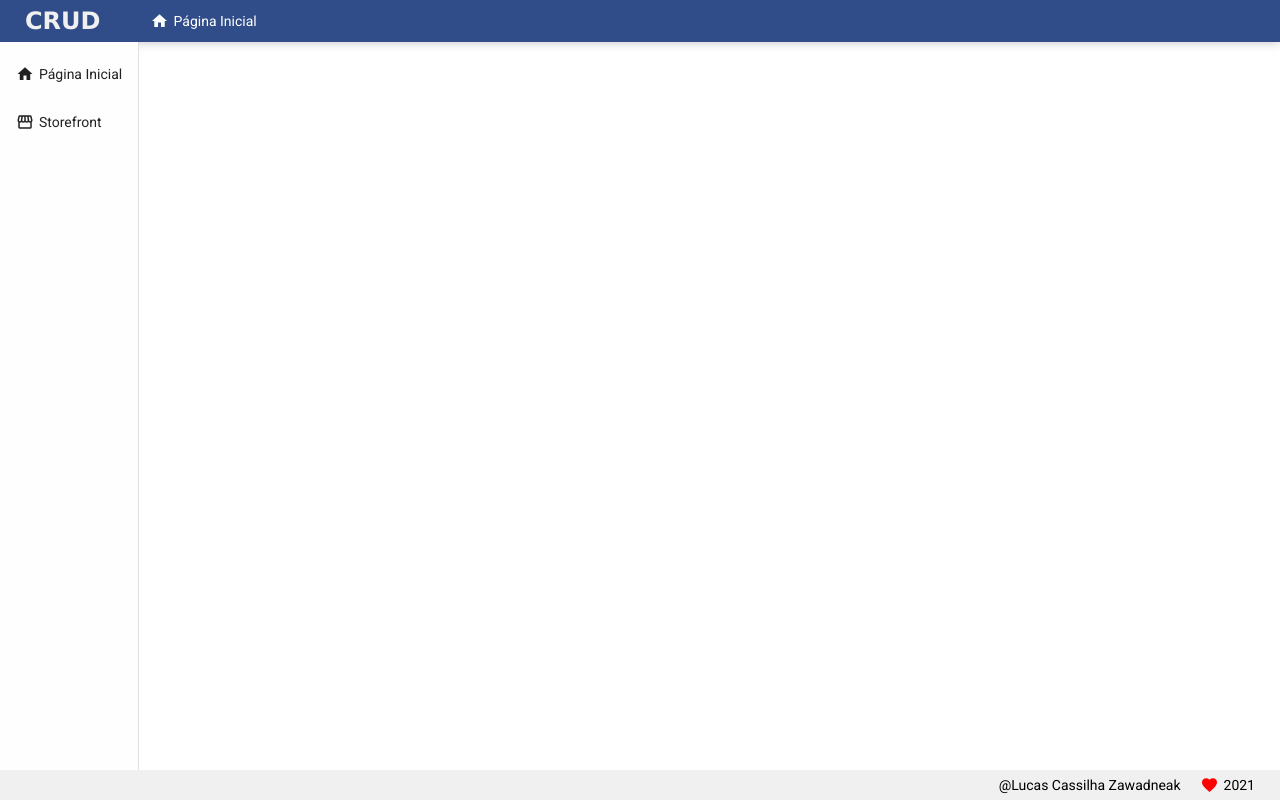
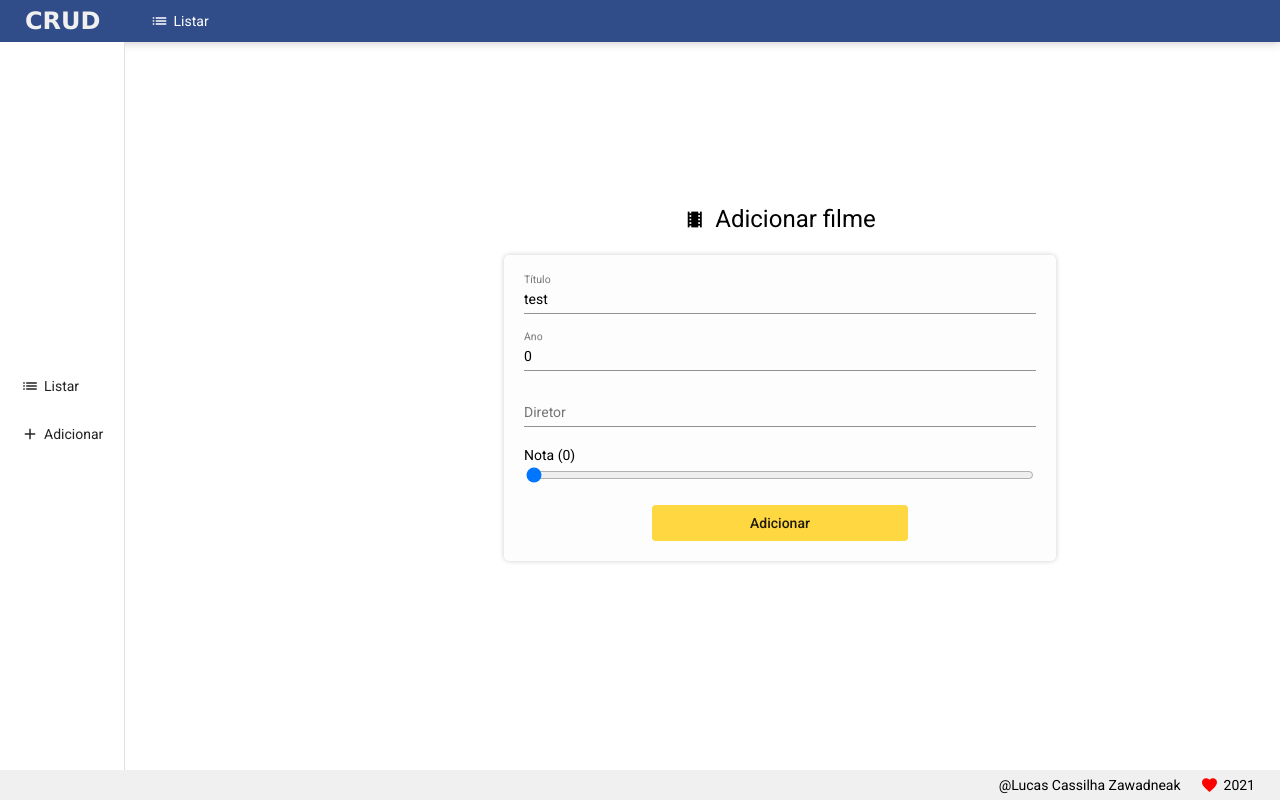
Before and after one commit to lucaszawadneak/AngularHelloWorld, an Angular app: page / in a window 1280 px wide. Built offline with nearby package versions, Linux system fonts and the light colour scheme.

Commit message:
Form adicionar filme

```diff
--- a/src/app/app.component.html
+++ b/src/app/app.component.html
@@ -1,3 +1,4 @@
 <app-header></app-header>
 <app-nav></app-nav>
+<app-add></app-add>
 <app-footer></app-footer>
--- a/src/app/components/template/header/header.component.html
+++ b/src/app/components/template/header/header.component.html
@@ -1,7 +1,7 @@
 <div id="container">
   <h1>CRUD</h1>
   <div class="title">
-    <i class="material-icons">home</i>
-    <p>Página Inicial</p>
+    <i class="material-icons">list</i>
+    <p>Listar</p>
   </div>
 </div>
--- a/src/app/components/template/nav/nav.component.css
+++ b/src/app/components/template/nav/nav.component.css
@@ -1,5 +1,5 @@
 .sidenav {
-  background-color: #fefefe;
+  background-color: #fff;
 }
 
 .sidenav a {
@@ -10,3 +10,12 @@
   font-size: 18px;
   margin-right: 5px;
 }
+
+.menu-centered {
+  display: flex;
+  height: 100%;
+  flex-direction: column;
+  align-items: center;
+  justify-content: center;
+  padding: 0px 5px;
+}
--- a/src/app/components/template/nav/nav.component.html
+++ b/src/app/components/template/nav/nav.component.html
@@ -7,15 +7,17 @@
     fixedTopGap="42"
     fixedBottomGap="30"
   >
+    <div class="menu-centered">
       <mat-nav-list>
         <a mat-list-item>
-        <i class="material-icons">home</i>
-        Página Inicial
+          <i class="material-icons">list</i>
+          Listar
         </a>
         <a mat-list-item>
-        <i class="material-icons">storefront</i>
-        Storefront
+          <i class="material-icons">add</i>
+          Adicionar
         </a>
       </mat-nav-list>
+    </div>
   </mat-sidenav>
 </mat-sidenav-container>
--- /dev/null
+++ b/src/app/views/add/add.component.css
@@ -0,0 +1,46 @@
+#container {
+  padding: 20px;
+  margin-left: 120px;
+  display: flex;
+  width: 100%;
+  height: 80%;
+  align-items: center;
+  justify-content: center;
+  flex-direction: column;
+}
+
+#container > span {
+  display: flex;
+  align-items: center;
+  margin-bottom: 20px;
+}
+
+#container i {
+  font-size: 21px;
+  margin-right: 10px;
+}
+
+#container h1 {
+  margin: 0px;
+}
+
+#add-box {
+  background-color: #fdfdfd;
+  padding: 20px;
+  box-shadow: 0px 0px 5px rgba(0, 0, 0, 0.2);
+  border-radius: 5px;
+  width: 40%;
+  max-width: 1000px;
+  min-width: 500px;
+}
+
+#add-box > form {
+  display: flex;
+  flex-direction: column;
+}
+
+.add-button {
+  width: 50%;
+  align-self: center;
+  margin-top: 20px;
+}
--- /dev/null
+++ b/src/app/views/add/add.component.html
@@ -0,0 +1,56 @@
+<div id="container">
+  <span>
+    <i class="material-icons">theaters</i>
+    <h1>Adicionar filme</h1>
+  </span>
+  <div id="add-box">
+    <form>
+      <mat-form-field>
+        <mat-label>Título</mat-label>
+        <input
+          matInput
+          placeholder="Ex. Ilha do Medo"
+          [(ngModel)]="title"
+          name="title"
+        />
+      </mat-form-field>
+      <mat-form-field>
+        <mat-label>Ano</mat-label>
+        <input
+          matInput
+          placeholder="Ex. 2010"
+          type="number"
+          [(ngModel)]="year"
+          name="year"
+        />
+      </mat-form-field>
+      <mat-form-field>
+        <mat-label>Diretor</mat-label>
+        <input
+          matInput
+          placeholder="Ex. Martin Scorsese"
+          [(ngModel)]="director"
+          name="director"
+        />
+      </mat-form-field>
+      <mat-label>Nota ({{ rating }})</mat-label>
+      <input
+        type="range"
+        id="vol"
+        name="vol"
+        min="0"
+        max="100"
+        [(ngModel)]="rating"
+        name="rating"
+      />
+      <button
+        mat-flat-button
+        color="accent"
+        class="add-button"
+        (click)="handleRegisterMovie()"
+      >
+        Adicionar
+      </button>
+    </form>
+  </div>
+</div>
--- /dev/null
+++ b/src/app/views/add/add.component.ts
@@ -0,0 +1,26 @@
+import { Component, OnInit } from "@angular/core";
+
+@Component({
+  selector: "app-add",
+  templateUrl: "./add.component.html",
+  styleUrls: ["./add.component.css"],
+})
+export class AddComponent implements OnInit {
+  constructor() {}
+
+  ngOnInit(): void {}
+
+  rating: number = 0;
+  title: string = "test";
+  year: number = 0;
+  director: string = "";
+
+  handleRegisterMovie(): void {
+    console.log("filme adicionado");
+
+    this.rating = 0;
+    this.title = "";
+    this.year = 0;
+    this.director = "";
+  }
+}
--- /dev/null
+++ b/src/app/views/list/list.component.ts
@@ -0,0 +1,15 @@
+import { Component, OnInit } from '@angular/core';
+
+@Component({
+  selector: 'app-list',
+  templateUrl: './list.component.html',
+  styleUrls: ['./list.component.css']
+})
+export class ListComponent implements OnInit {
+
+  constructor() { }
+
+  ngOnInit(): void {
+  }
+
+}
--- a/src/styles.css
+++ b/src/styles.css
@@ -3,6 +3,7 @@
 html,
 body {
   height: 100%;
+  overflow: hidden;
 }
 body {
   margin: 0;
```
Also changed, not shown: src/app/app.module.ts (+17 -4 lines), src/app/views/list/list.component.css (added), src/app/views/list/list.component.html (added). Lines whose indentation alone changed are shown as unchanged.
